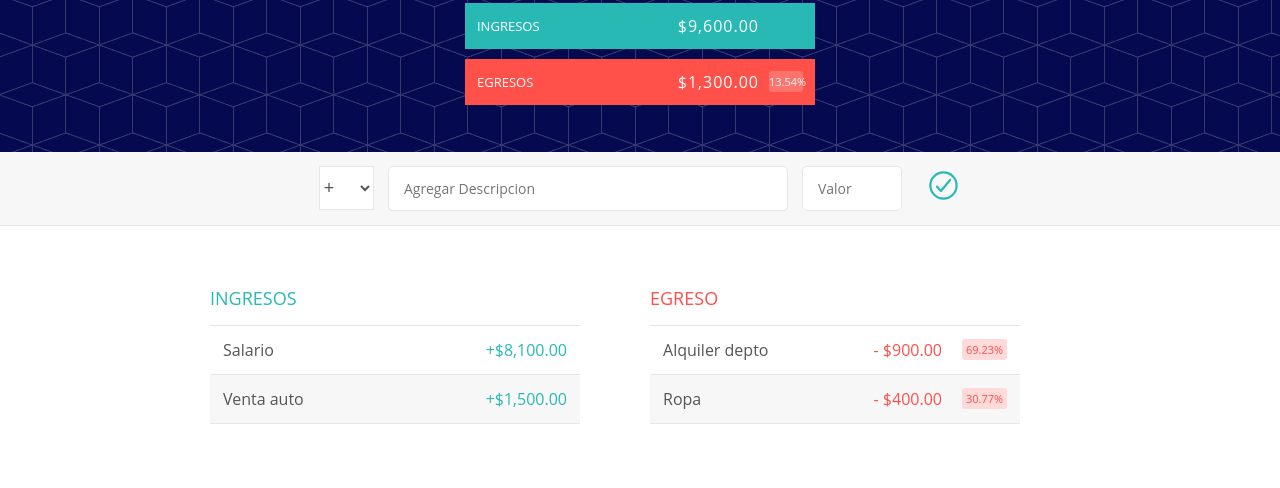
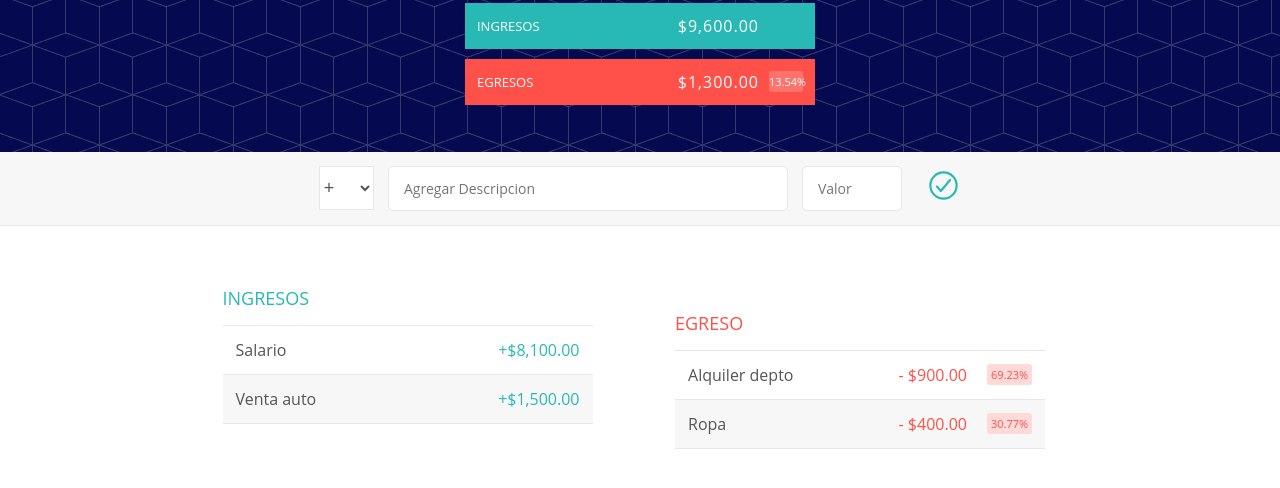
Before and after one commit to juanamolinalucia2001/proyectosJS2023, a plain HTML site: page appPresupuesto/index.html in a window 1280 px wide. Shown: the part 168-656 px from the top of the page. Drawn offline with nearby package versions, Linux system fonts and the light colour scheme.

Commit message:
proyectos subidos

```diff
--- a/appPresupuesto/css/estilos.css
+++ b/appPresupuesto/css/estilos.css
@@ -167,14 +167,20 @@ body {
 .agregar_btn:focus { outline: none; }
 
 .contenedor {
-    width: 860px;
+    max-width: 860px;
     margin: 60px auto;
+    display: flex;
+    flex-wrap: wrap;
+    justify-content: space-evenly;
+    align-items:center ;
 }
 
 .ingreso {
     float: left;
     width: 370px;
     margin-right: 70px;
+    margin-bottom: 50px;
+
 }
 
 .egreso {
```
